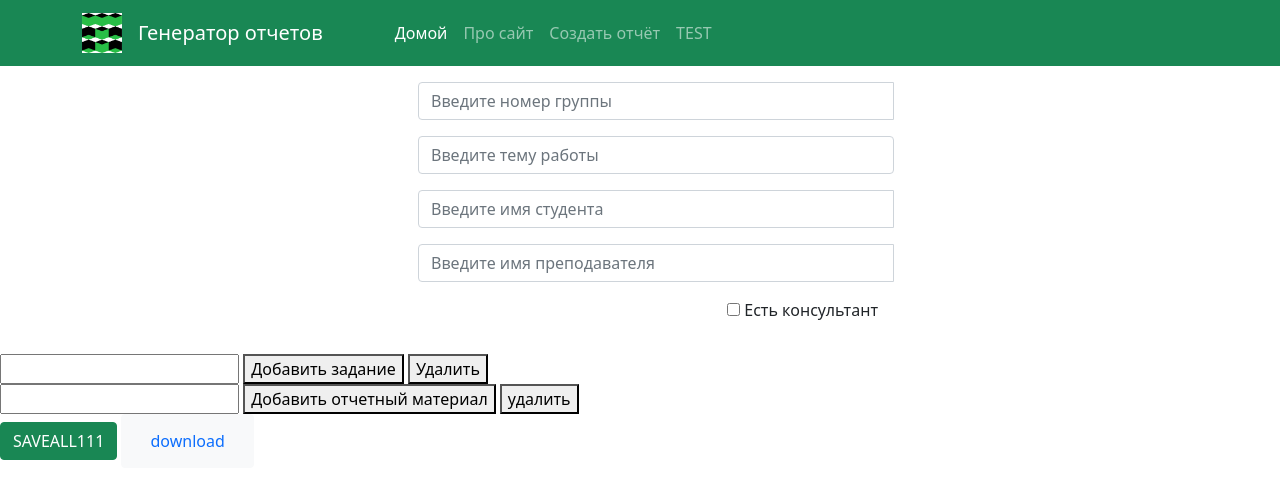
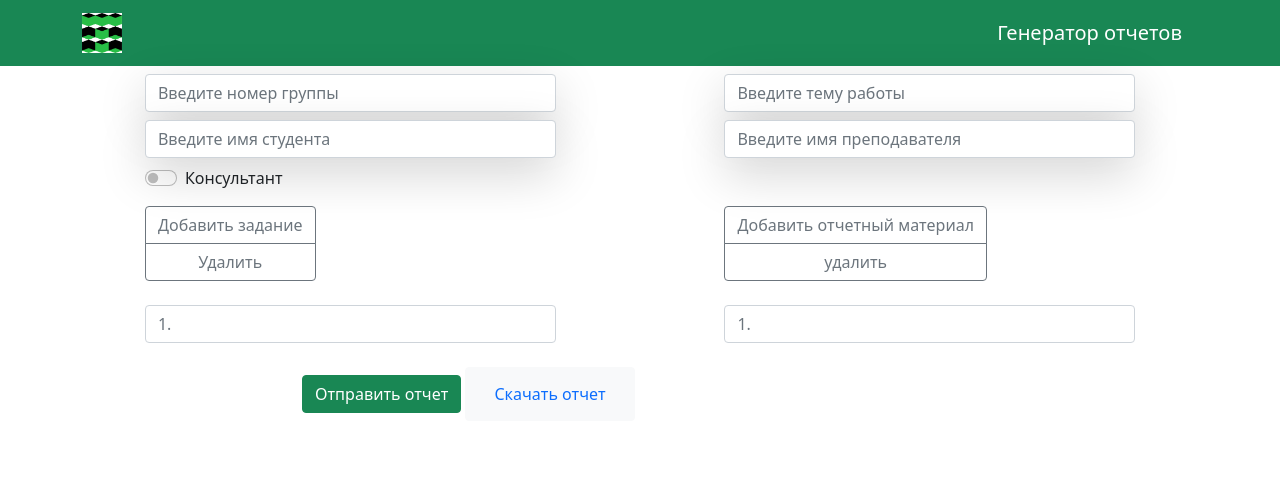
Before and after one commit to baguvics/server_uirs, a Django app: page /indexnew in a window 1280 px wide. Shown: the top 499 px of the page. Run offline with Django 4.2, Linux system fonts and the light colour scheme; data comes from the database, SQL or seed files in the repository; some libraries are stand-ins or nearby versions.

Commit message:
добавлены все поля на фронте и доделан скрипт создания дока

```diff
--- a/server/main/templates/main/indexnew.html
+++ b/server/main/templates/main/indexnew.html
@@ -13,19 +13,12 @@
             <a class="navbar-brand" href="#">
                 <img src="../static/tpu_ico.png" alt="" width="40" height="40">
             </a>
-            <a href="/" class="navbar-brand">Генератор отчетов</a>
+            <a href="/indexnew" class="navbar-brand">Генератор отчетов</a>
             <button class="navbar-toggler" type="button" data-bs-toggle="collapse" data-bs-target="#navbarContent"
                 aria-controls="navbarContent" aria-expanded="false">
                 <span class="navbar-toggler-icon"></span>
             </button>
-            <div class="collapse navbar-collapse" id="navbarContent">
-                <div class="navbar-nav ms-5 me-auto mb-auto">
-                    <a class="nav-item nav-link active" href="{% url 'home' %}">Домой</a>
-                    <a class="nav-item nav-link" href="{% url 'about' %}">Про сайт</a>
-                    <a class="nav-item nav-link" href="{% url 'create' %}">Создать отчёт</a>
-                    <a class="nav-item nav-link" href="{% url 'indexnew' %}">TEST</a>
-                </div>
-            </div>
+
         </div>
     </nav>
 
@@ -34,9 +27,10 @@
 
     <form method="POST" action="indexnew" id="student">
         {% csrf_token %}
-        <div class="container container-xl" style="width: 500px; alignment: left">
-            <div class="input-group m-3">
-                <input required id="group_form_name" type="text" class="matchedit form-control" placeholder="Введите номер группы"
+        <div class="row justify-content-evenly">
+    <div class="col-4">
+        <div class=" input-group mb-2">
+                <input required id="group_form_name" type="text" class="matchedit form-control shadow-lg bg-body rounded" placeholder="Введите номер группы"
                     list="groups_list" name="group_number" aria-label="Text input with dropdown button" form="student"
                 onchange="">
                 <datalist id="groups_list">
@@ -46,24 +40,32 @@
                 </datalist>
 
             </div> <!--Блок с вводом номера группы-->
-            <div class="input-group m-3">
-                <input required id="title_name" type="text" class="form-control" placeholder="Введите тему работы"
-                     name="title_name" aria-label="Text input" form="student">
-
-
-            </div> <!--Блок с вводом номера группы-->
-            <div class="input-group m-3">
-                <input id="ajax" type="text" class="form-control" placeholder="Введите имя студента"
+        <div class="input-group mb-2">
+                <input id="ajax" type="text" class="form-control shadow-lg bg-body rounded" placeholder="Введите имя студента"
                    list="json-datalist" name="student_name" aria-label="Text input with dropdown button"
                     form="student">
                 <datalist id="json-datalist"></datalist>
             </div> <!--Блок с вводом имени студента-->
+        <div class="form-check mb-2 form-switch">
+                <input class="form-check-input" id="consultantCheck" placeholder="Выберите консультаната" type="checkbox" onclick="var input = document.getElementById('consultant_name'); if(this.checked){ input.hidden = false; input.focus();}else{input.hidden=true;}"/>
+                <label class="form-check-label" for="consultantCheck">Консультант</label>
+        </div>
+        <div class="input-group mb-2">
+
+                    <input hidden="hidden" form="student" type="text" class="form-control shadow-lg bg-body rounded" placeholder="Введите имя консультанта"
+                    list="teachers_list" name="consultant_name" id="consultant_name" >
+
+            </div><!--Блок с вводом консультанта-->
+    </div>
+    <div class="col-4">
+        <div class="input-group mb-2">
+                <input required id="title_name" type="text" class="form-control shadow-lg bg-body rounded" placeholder="Введите тему работы"
+                     name="title_name" aria-label="Text input" form="student">
+            </br>
 
 
-
-
-
-            <div class="input-group m-3">
+            </div> <!--Блок с вводом темы-->
+        <div class="input-group mb-2">
                 <!--<button class="btn btn-outline-secondary dropdown-toggle" type="button" data-bs-toggle="dropdown"
                     aria-expanded="false">Dropdown</button>
                 <ul class="dropdown-menu">
@@ -75,7 +77,7 @@
                     </li>
                     <li><a class="dropdown-item" href="#">Separated link</a></li>
                 </ul>-->
-                <input form="student" type="text" class="form-control" placeholder="Введите имя преподавателя"
+                <input form="student" type="text" class="form-control shadow-lg bg-body rounded" placeholder="Введите имя преподавателя"
                     list="teachers_list" name="teacher_name" aria-label="Text input with dropdown button">
                 <datalist id="teachers_list">
                     {% for teacher in teachers_list %}
@@ -83,26 +85,21 @@
                         <option value="{{ teacher.surname }} {{ teacher.name.0 }}. {{ teacher.patronymic.0 }}.">
                         {% endfor %}
                 </datalist>
+            </br>
             </div><!--Блок с вводом имени преподавателя-->
-            <div align="right">
-                <input text-align="right" placeholder="Выберите консультаната" type="checkbox" onclick="var input = document.getElementById('consultant_name'); if(this.checked){ input.hidden = false; input.focus();}else{input.hidden=true;}"/>      Есть консультант
-                <div class="input-group m-3">
+    </div>
+  </div>
 
-                    <input hidden="hidden" form="student" type="text" class="form-control" placeholder="Введите имя консультанта"
-                    list="teachers_list" name="consultant_name" id="consultant_name" aria-label="Text input with dropdown button">
-            </div>
-            </div>
-
-
-
+    </form>
+    <div class="row justify-content-evenly">
+    <div class="col-4">
+        <div class="btn-group-vertical">
+                <button class="add btn btn-outline-secondary">Добавить задание</button>
+                <button class="remove btn btn-outline-secondary">Удалить</button>
         </div>
-    </form>
-
-    <div>
         <div>
-                <input type="text" name="goal1_1" form="student">
-                <button class="add">Добавить задание</button>
-                <button class="remove">Удалить</button>
+            </br>
+                <input type="text" name="goal1_1" form="student" placeholder='1. ' class="form-control">
                 <div id="new_chq"></div>
                 <input type="hidden" value="1" id="total_chq">
                 <script src="https://cdn.jsdelivr.net/npm/bootstrap@5.1.3/dist/js/bootstrap.bundle.min.js"
@@ -112,16 +109,12 @@
                 <script>
                     function add() {
                         var new_chq_no = parseInt($('#total_chq').val()) + 1;
-                        var new_input = "<input type='text' name='goal1_" + new_chq_no + "' form=\"student\" id='new_" + new_chq_no + "'>";
-
+                        var new_input = "<input placeholder= '" + new_chq_no + ". ' type='text' name='goal1_" + new_chq_no + "' form=\"student\" id='new_" + new_chq_no + "' class=\"form-control\">";
                         $('#new_chq').append(new_input);
-
                         $('#total_chq').val(new_chq_no);
                     }
-
                     function remove() {
                         var last_chq_no = $('#total_chq').val();
-
                         if (last_chq_no > 1) {
                             $('#new_' + last_chq_no).remove();
                             $('#total_chq').val(last_chq_no - 1);
@@ -130,12 +123,18 @@
                     $('.add').on('click', add);
                     $('.remove').on('click', remove);
 
-                </script>
+                </script></br>
             </div> <!--Блок с вводом задания-->
-            <div>
-                <input type="text" name="goal2_1" form="student">
-                <button class="addn">Добавить отчетный материал</button>
-                <button class="removen">удалить</button>
+    </div>
+    <div class="col-4">
+        <div class="btn-group-vertical">
+                    <button class="addn btn btn-outline-secondary ">Добавить отчетный материал</button>
+                    <button class="removen btn btn-outline-secondary">удалить</button>
+                </div>
+        <div>
+                </br>
+                <input placeholder="1." type="text" name="goal2_1" form="student" class="form-control">
+
                 <div id="new_chqn"></div>
                 <input type="hidden" value="1" id="total_chqn">
                 <script src="https://cdn.jsdelivr.net/npm/bootstrap@5.1.3/dist/js/bootstrap.bundle.min.js"
@@ -145,7 +144,7 @@
                 <script>
                     function addn() {
                         var new_chq_non = parseInt($('#total_chqn').val()) + 1;
-                        var new_inputn = "<input type='text' name='goal2_" + new_chq_non + "' form=\"student\" id='newn_" + new_chq_non + "'>";
+                        var new_inputn = "<input class=\"form-control\" placeholder= '" + new_chq_non + ". ' type='text' name='goal2_" + new_chq_non + "' form=\"student\" id='newn_" + new_chq_non + "'>";
 
                         $('#new_chqn').append(new_inputn);
 
@@ -164,13 +163,22 @@
                     $('.removen').on('click', removen);
 
                 </script>
+            </br>
 
             </div> <!--Блок с вводом отчётов-->
-        <button class="btn btn-success" type="submit" form="student">SAVEALL111</button>
+    </div>
+  </div>
+    <div class="container container-xl" style="width: 700px; alignment: left">
+
+
+<button class="btn btn-success" type="submit" form="student">Отправить отчет</button>
         <button class="btn btn-light" type="button">
-            <a class="nav-item nav-link" href="../static/report1.docx" download="">download</a>
+            <a class="nav-item nav-link" href="../static/report1.docx" download="">Скачать отчет</a>
         </button>
     </div>
+
+
+
     {% block content %}
 
 
@@ -214,12 +222,9 @@
                 },
                 type: 'post',
                 success: function (data){
-
                     $('h2').html(data);
-
                     $('students_list').html(data);
                     removeAllChildren(document.getElementById('json-datalist'));
-                    console.log('stage1 ' + data.value)
                     var jsonOptions = (data);
                     console.log(jsonOptions);
                     // Loop over the JSON array.
@@ -233,10 +238,7 @@
                             patronymic = (item['fields']['patronymic'])[0] + '.'
                         option.value = item['fields']['surname'] + ' ' + (item['fields']['name'])[0] + '.' + patronymic;
                         // Add the <option> element to the <datalist>.
-
                         dataList.appendChild(option);
-
-                        console.log(item['fields']['name'])
                     });
                 },
 
--- a/server/main/views.py
+++ b/server/main/views.py
@@ -85,9 +85,7 @@ def indexnew(request):
     students_list = Student.objects.all()
     teachers_list = Teacher.objects.all()
     groups_list = Group.objects.all()
-
-    error = ''
-    # lflflfllf
+    error = 'Ошибка обработки'
     if request.method == "POST":
         print(request.POST)
         total_goals = goals_to_array(request)
@@ -103,7 +101,6 @@ def indexnew(request):
         generated_report = Report(student_name=student_name, teacher_name=teacher_name, total_goals=total_goals,
                                   group_number=group_number, main_teacher_name=main_teacher_name, title=title, assistant_name=assistant_name)
         generated_report.generate_report()
-
         return redirect('/indexnew')
     else:
         error = 'Форма была неверной'
@@ -114,9 +111,7 @@ def indexnew(request):
         'students_list': students_list,
         'teachers_list': teachers_list,
         'groups_list': groups_list,
-
     }
-
     return render(request, 'main/indexnew.html', context)
 
 
```
Also changed, not shown: server/main/templates/main/ajax-datalist.html (+5 -23 lines), server/main/templates/main/testingajax.html (+10 -11 lines), 3 other files.
